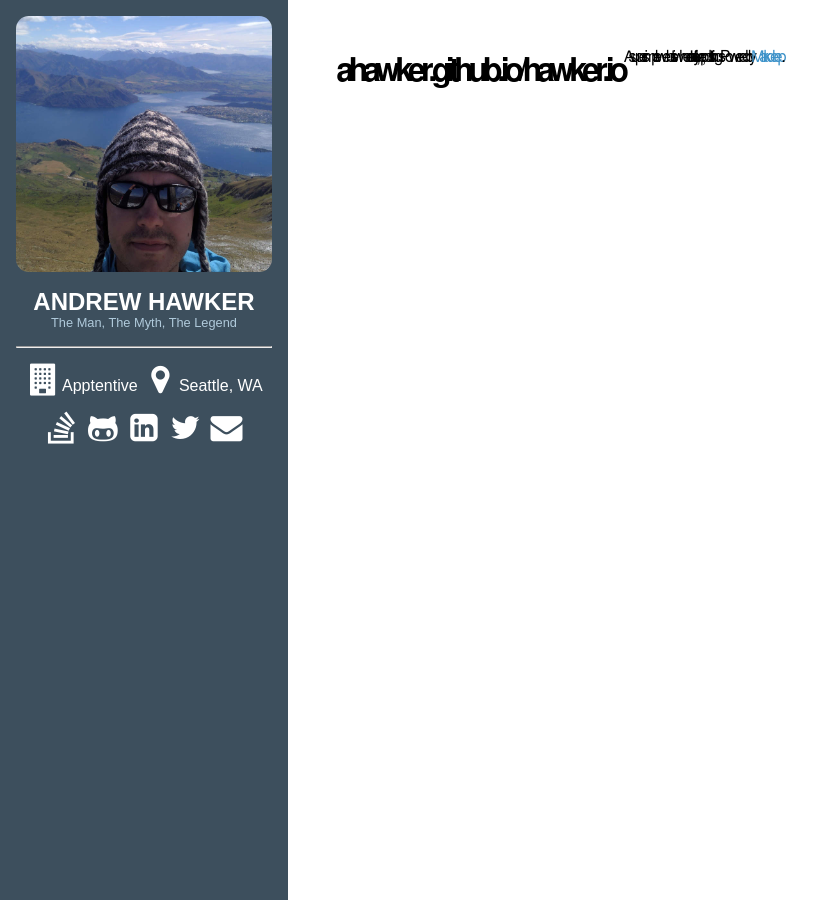
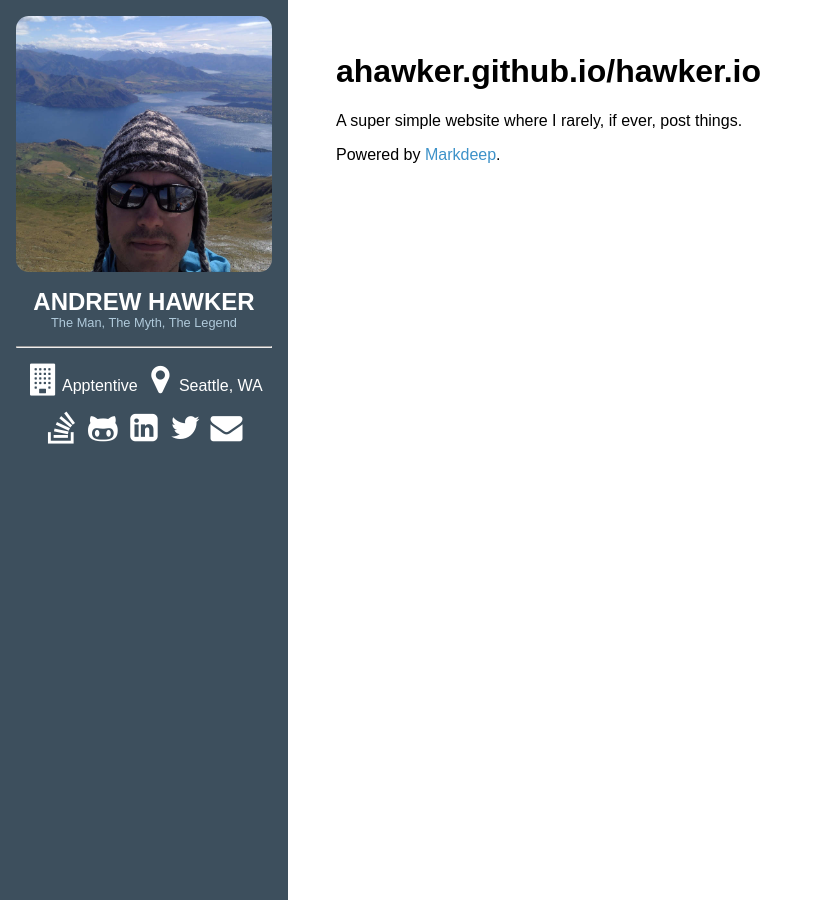
Before and after one commit to ahawker/personal-site, a Jekyll site: the page built from README.md, in a window 1280 px wide. Shown: the whole page, without its empty margins (0-833 px from the left). Built offline with Jekyll 4.4.1, drawn with Linux system fonts in a browser that asks for light colours; nearby versions of some CDN libraries; our own code applies the rules of GitHub Pages for plain Markdown files.

Commit message:
Place page content in grid properly.

```diff
--- a/_includes/content.html
+++ b/_includes/content.html
@@ -1,3 +1,5 @@
-<div class="pure-g content">
-    {{ content }}
+<div class="pure-g">
+  <div class="content pure-u-1">
+  {{ content }}
+  </div>
 </div>
```
